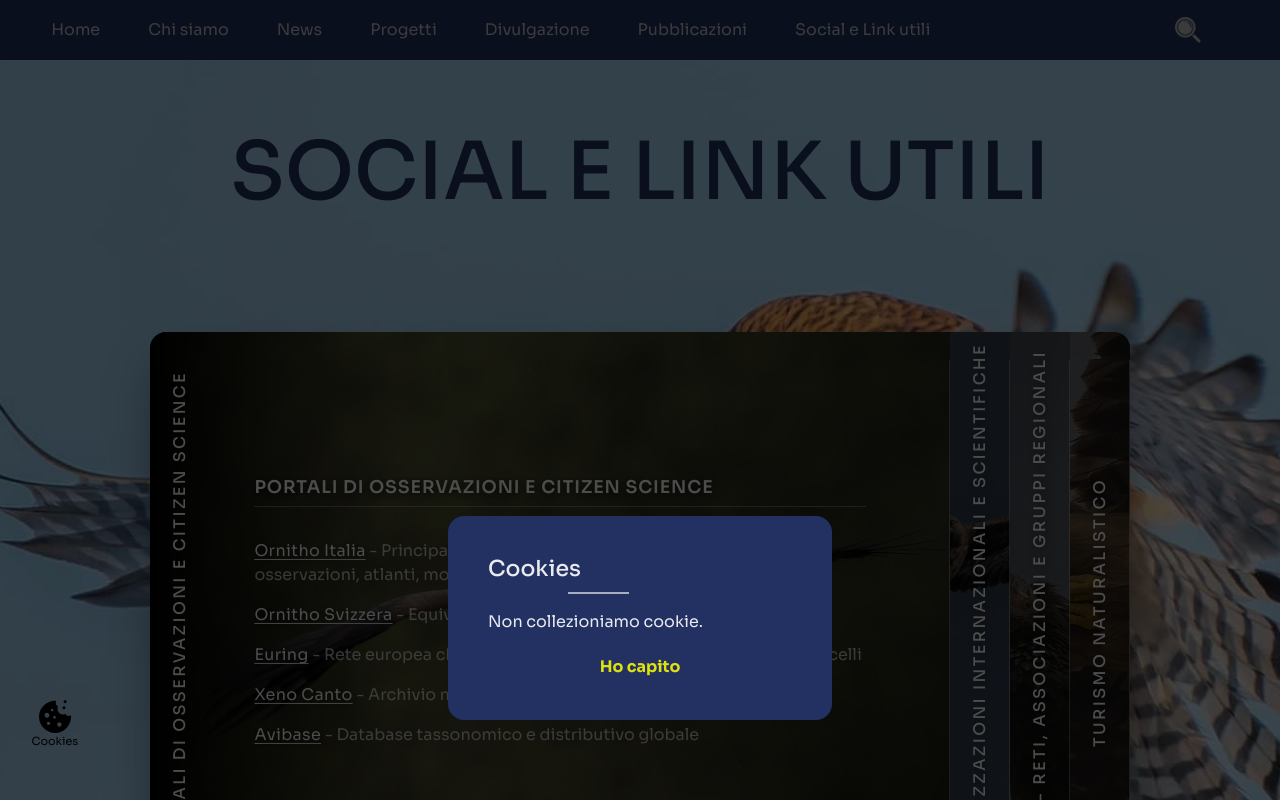
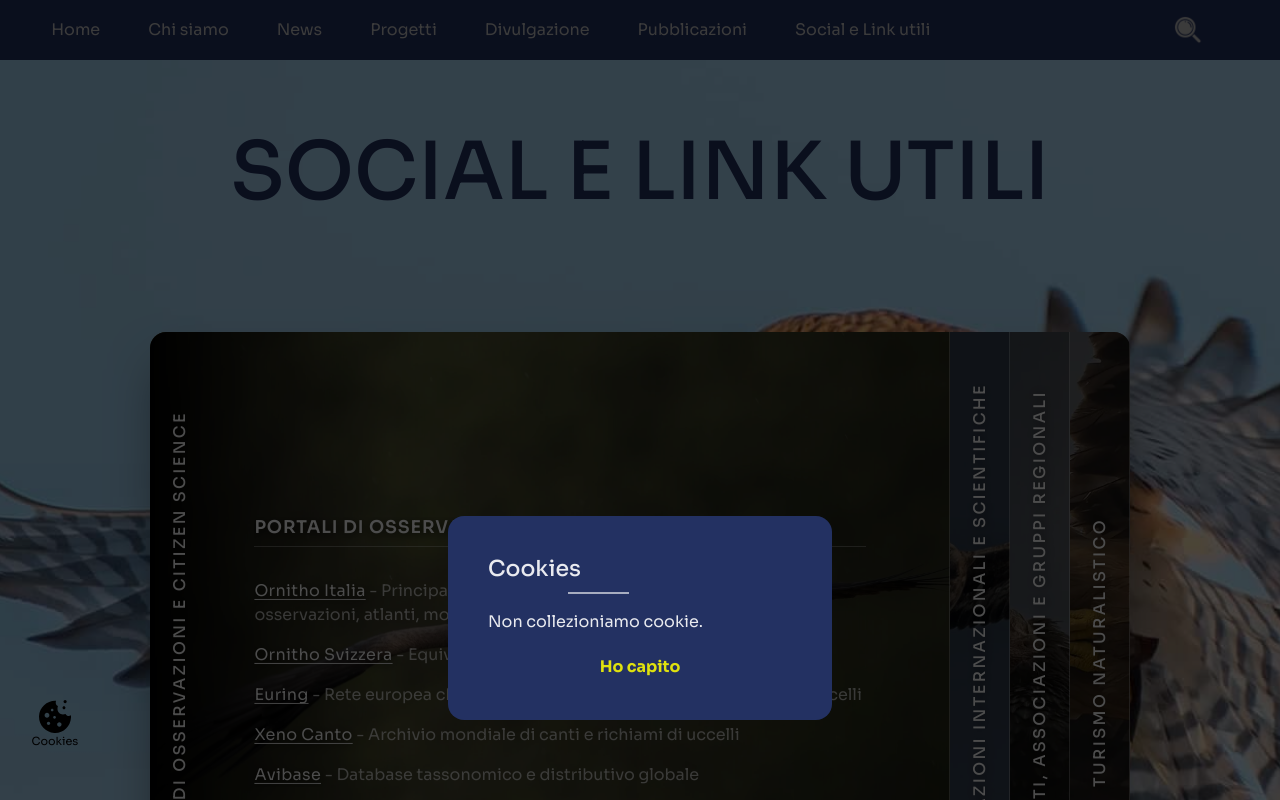
Before and after one commit to alessandro-barate/gruppo-insubrico-ornitologia-nuxt, a Nuxt app: page /links in a window 1280 px wide. Shown: the top 800 px of the page. Built offline with nearby package versions, Linux system fonts and the light colour scheme.

Commit message:
General styling

```diff
--- a/components/FooterComponent.vue
+++ b/components/FooterComponent.vue
@@ -159,11 +159,7 @@ onUnmounted(() => {
 
     <!-- Modale della newsletter -->
     <Transition name="modal">
-      <div
-        v-if="showNewsletter"
-        class="modal-overlay"
-        @click="closeNewsletter"
-      >
+      <div v-if="showNewsletter" class="modal-overlay" @click="closeNewsletter">
         <div
           ref="newsletterCard"
           class="zoomed-card zoomed-card--newsletter"
@@ -407,7 +403,7 @@ footer {
 
   .zoomed-card {
     position: relative;
-    background-color: #031a8c;
+    background-color: #233162;
 
     // Newsletter: più stretta, il form non ha bisogno di spazio
     &--newsletter {
--- a/composables/usePubblicazioni.ts
+++ b/composables/usePubblicazioni.ts
@@ -397,7 +397,7 @@ const MOCK_TREE: PubNode[] = [
     type: "bibliography",
     items_per_page: 10, // ← bibliografia lunga: 10 voci per pagina
     intro_text:
-      "<p>Qui è possibile consultare tutti i risultati delle nostre ricerche, sia quelle in corso sia quelle terminate.</p>",
+      "<p>Qui è possibile consultare tutti i risultati delle nostre ricerche.</p>",
     second_intro_text: "Bibliografia del G.I.O.",
     intro_excerpt: "Articoli scientifici e riferimenti bibliografici.",
     image_path: "/images/pubblicazioni/paper/porciglione.webp",
--- a/pages/cerca.vue
+++ b/pages/cerca.vue
@@ -9,7 +9,8 @@ const MAX_RESULTS = 200;
 
 useSeoMeta({
   title: "Cerca nel sito | Gruppo Insubrico di Ornitologia",
-  description: "Cerca tra pubblicazioni, progetti, news, corsi ed eventi del G.I.O.",
+  description:
+    "Cerca tra pubblicazioni, progetti, news, corsi ed eventi del G.I.O.",
 });
 // I risultati di ricerca non vanno indicizzati dai motori di ricerca
 useHead({ meta: [{ name: "robots", content: "noindex, follow" }] });
@@ -51,7 +52,9 @@ const { data, pending, error } = await useFetch<SearchResponse>("/search", {
 });
 
 const tooShort = computed(() => q.value.length < SEARCH_MIN_LENGTH);
-const results = computed(() => (tooShort.value ? [] : (data.value?.data ?? [])));
+const results = computed(() =>
+  tooShort.value ? [] : (data.value?.data ?? []),
+);
 
 // ─── Filtro per sezione ─────────────────────────────────
 const activeType = ref<SearchResultType | "all">("all");
@@ -121,9 +124,12 @@ watch(activeType, () => {
             Si è verificato un errore durante la ricerca. Riprova tra poco.
           </p>
 
-          <p v-else-if="!pending && results.length === 0" class="search-page__message">
-            Nessun risultato per <strong>“{{ q }}”</strong>. Prova con
-            un'altra parola o controlla come è scritta.
+          <p
+            v-else-if="!pending && results.length === 0"
+            class="search-page__message"
+          >
+            Nessun risultato per <strong>“{{ q }}”</strong>. Prova con un'altra
+            parola o controlla come è scritta.
           </p>
 
           <template v-else>
@@ -131,7 +137,11 @@ watch(activeType, () => {
               <template v-if="pending">Ricerca in corso…</template>
               <template v-else>
                 {{ data?.total ?? results.length }}
-                {{ (data?.total ?? results.length) === 1 ? "risultato" : "risultati" }}
+                {{
+                  (data?.total ?? results.length) === 1
+                    ? "risultato"
+                    : "risultati"
+                }}
                 per <strong>“{{ q }}”</strong>
                 <template v-if="(data?.total ?? 0) > results.length">
                   (mostrati i primi {{ results.length }})
@@ -231,7 +241,7 @@ $blue: #233162;
   width: 90%;
   max-width: 900px;
   margin: 0 auto;
-  padding: 4rem 0 8rem;
+  padding: 4rem 0 13rem;
 
   &__title {
     text-align: center;
--- a/pages/links.vue
+++ b/pages/links.vue
@@ -119,7 +119,7 @@ onUnmounted(() => {
           </div>
         </section>
 
-        <!-- Horizontal Accordion -->
+        <!-- Accordion orizzontale -->
         <section class="accordion-section">
           <div class="accordion-container">
             <div
@@ -194,6 +194,7 @@ onUnmounted(() => {
             </div>
           </div>
         </section>
+        <!-- END accordion orizzontale -->
       </div>
 
       <!-- Contacts section -->
@@ -201,22 +202,27 @@ onUnmounted(() => {
         <section class="contacts-container">
           <div class="contacts-box d-flex">
             <div class="contacts-text uppercase">
+              <!-- First box -->
               <div class="first-box">
                 <h3 class="text-1">resta sempre aggiornato!</h3>
                 <h3 class="text-2">seguici sui nostri</h3>
                 <h2 class="text-3">social</h2>
               </div>
+              <!-- END First box -->
 
               <hr />
 
+              <!-- Second box -->
               <div class="second-box">
                 <h3 class="text-4">e iscriviti alla</h3>
                 <h2 class="text-5">newsletter</h2>
+                <!-- Iscrizione newsletter (Mailchimp) -->
+                <NewsletterForm variant="panel" class="contacts-newsletter" />
               </div>
+              <!-- END Second box -->
+            </div>
 
-              <!-- Iscrizione newsletter (Mailchimp) -->
-              <NewsletterForm variant="panel" class="contacts-newsletter" />
-            </div>
+            <!-- Socials container -->
             <div class="socials-container">
               <!-- Facebook -->
               <div class="facebook">
@@ -261,9 +267,11 @@ onUnmounted(() => {
                 <h3>Scrivici una mail</h3>
               </div>
             </div>
+            <!-- END socials container -->
           </div>
         </section>
       </div>
+      <!-- END contacts section -->
     </div>
   </div>
 </template>
@@ -305,7 +313,7 @@ onUnmounted(() => {
   display: flex;
   width: 85%;
   margin: 0 auto;
-  height: 70vh;
+  height: 80vh;
   min-height: 500px;
   max-height: 800px;
   border-radius: 1rem;
@@ -410,8 +418,8 @@ onUnmounted(() => {
 .panel-separator {
   position: absolute;
   right: 0;
-  top: 5%;
-  bottom: 5%;
+  top: 0;
+  bottom: 0;
   width: 1px;
   background: rgba(255, 255, 255, 0.3);
   z-index: 5;
--- a/pages/module.vue
+++ b/pages/module.vue
@@ -14,7 +14,7 @@
     </div>
   </div>
 </template>
-<style>
+<style scoped lang="scss">
 .row {
   margin: 0 auto;
 }
--- a/pages/pubblicazioni/[...slug].vue
+++ b/pages/pubblicazioni/[...slug].vue
@@ -389,7 +389,7 @@ h1 {
 }
 
 #other-biblio {
-  margin-top: 6rem;
+  margin-top: 4rem;
   list-style-type: disc;
 
   .second-title {
```
Also changed, not shown: pages/form.vue (+15 -0 lines), 1 other file (tests, documents, lock files or other folders).
